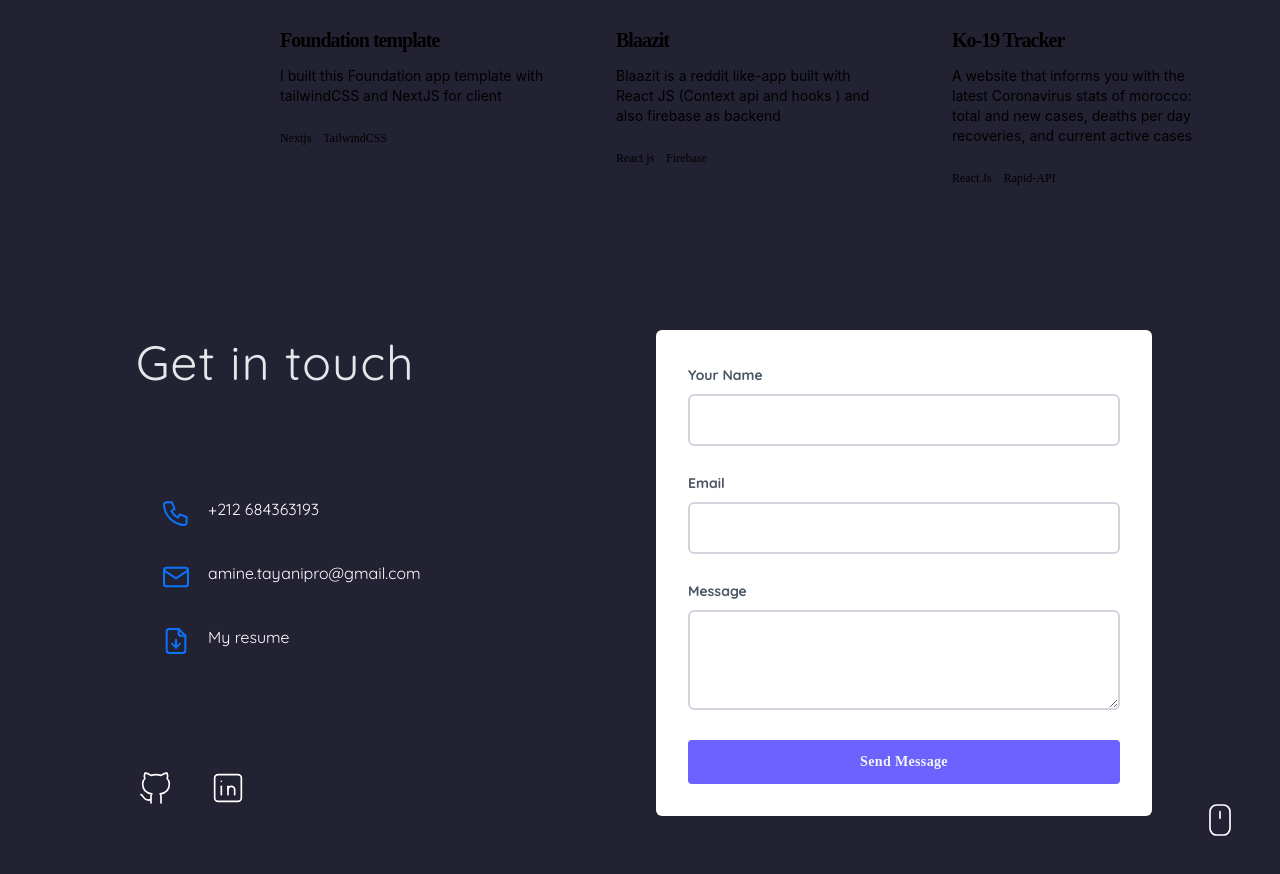
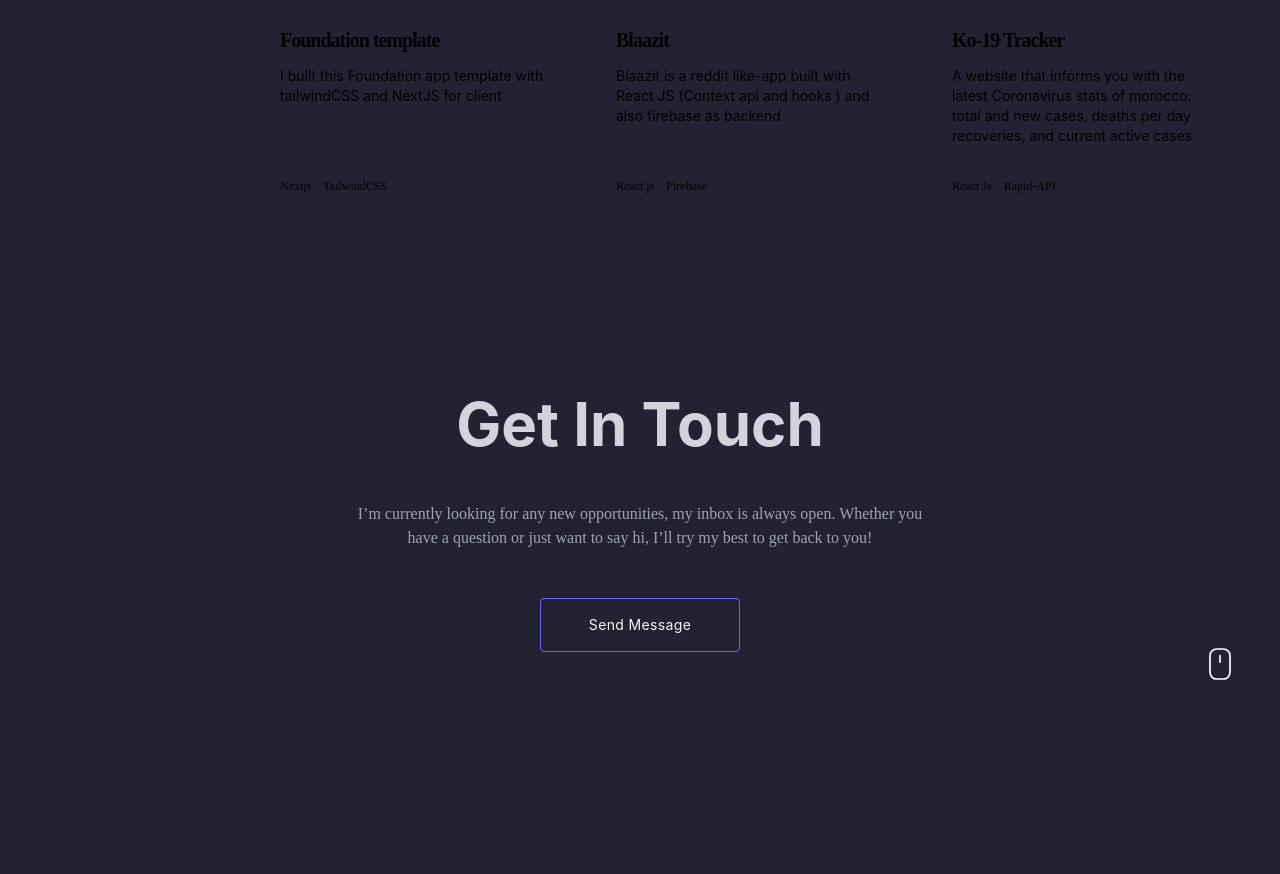
Before and after one commit to amine-tayani/portfolio, a Next.js app: page / in a window 1280 px wide. Shown: the part 2040-2914 px from the top of the page. After the commit the page ends 2764 px from the top, so only its background shows below. Built offline with nearby package versions, Linux system fonts and the light colour scheme; a web font is replaced by a local one.

Commit message:
change contact layout to new design

```diff
--- a/components/Contact.js
+++ b/components/Contact.js
@@ -1,167 +1,43 @@
-import emailjs from "emailjs-com"
+import emailjs from "emailjs-com";
 
 const Contact = () => {
   const sendEmail = (e) => {
-    e.preventDefault()
+    e.preventDefault();
 
     emailjs
-      .sendForm("gmail", "template_p56bhsm", e.target, "user_QdBhYdb5Q7kmNn9RBHRyz")
-      .then(e.target.reset())
-  }
+      .sendForm(
+        "gmail",
+        "template_p56bhsm",
+        e.target,
+        "user_QdBhYdb5Q7kmNn9RBHRyz"
+      )
+      .then(e.target.reset());
+  };
 
   return (
     <div
       id="contact"
-      className="grid max-w-screen-xl grid-cols-1 gap-8 px-8 py-16 mx-auto rounded-lg md:grid-cols-2 md:px-12 lg:px-16 xl:px-32 mt-10"
+      className="max-w-screen-xl px-8 py-16 mx-auto rounded-lg  md:px-12 lg:px-16 xl:px-32 mt-10"
     >
-      <div className="flex flex-col lg:justify-between order-last md:order-first">
-        <div className="p-2 text-center md:text-left">
-          <h2 className="text-4xl tracking-wide lg:text-5xl text-gray-200">Get in touch</h2>
-        </div>
-        <div className="flex flex-col space-y-8 md:p-8 my-8 md:my-0">
-          <div className="flex space-x-4 ">
-            <svg
-              xmlns="http://www.w3.org/2000/svg"
-              className="w-8 h-8"
-              viewBox="0 0 24 24"
-              strokeWidth="1.5"
-              stroke="#0c73fc"
-              fill="none"
-              strokeLinecap="round"
-              strokeLinejoin="round"
-            >
-              <path stroke="none" d="M0 0h24v24H0z" fill="none" />
-              <path d="M5 4h4l2 5l-2.5 1.5a11 11 0 0 0 5 5l1.5 -2.5l5 2v4a2 2 0 0 1 -2 2a16 16 0 0 1 -15 -15a2 2 0 0 1 2 -2" />
-            </svg>
-            <span className="text-white font-medium ">+212 684363193</span>
+      <div className="flex justify-center">
+        <div className="p-2 text-center ">
+          <h2 className=" font-inter font-bold lg:mb-12 mb-14 mt-8 sm:mt-14 text-4xl text-gray-300 sm:text-5xl md:text-6xl">
+            Get In Touch
+          </h2>
+          <div className="w-full max-w-xl">
+            <p className="text-gray-400 font-Jbrains">
+              I’m currently looking for any new opportunities, my inbox is
+              always open. Whether you have a question or just want to say hi,
+              I’ll try my best to get back to you!
+            </p>
           </div>
-          <div className="flex space-x-4">
-            <svg
-              xmlns="http://www.w3.org/2000/svg"
-              viewBox="0 0 24 24"
-              className="w-8 h-8"
-              strokeWidth="1.5"
-              stroke="#0c73fc"
-              fill="none"
-              strokeLinecap="round"
-              strokeLinejoin="round"
-            >
-              <path stroke="none" d="M0 0h24v24H0z" fill="none" />
-              <rect x="3" y="5" width="18" height="14" rx="2" />
-              <polyline points="3 7 12 13 21 7" />
-            </svg>
-            <span className="text-white font-medium">amine.tayanipro@gmail.com</span>
-          </div>
-          <div className="flex space-x-4 ">
-            <svg
-              xmlns="http://www.w3.org/2000/svg"
-              className="w-8 h-8"
-              viewBox="0 0 24 24"
-              strokeWidth="1.5"
-              stroke="#0c73fc"
-              fill="none"
-              strokeLinecap="round"
-              strokeLinejoin="round"
-            >
-              <path stroke="none" d="M0 0h24v24H0z" fill="none" />
-              <path d="M14 3v4a1 1 0 0 0 1 1h4" />
-              <path d="M17 21h-10a2 2 0 0 1 -2 -2v-14a2 2 0 0 1 2 -2h7l5 5v11a2 2 0 0 1 -2 2z" />
-              <line x1="12" y1="11" x2="12" y2="17" /> <polyline points="9 14 12 17 15 14" />
-            </svg>
-            <a href="/pdf/My_resume.pdf" download="resume.pdf">
-              <span className="text-white font-medium ">My resume</span>
-            </a>
-          </div>
-        </div>
-        <div className="flex space-x-4 items-center justify-center lg:justify-start">
-          <a href="https://github.com/amine-tayani/" target="_blank" rel="noopener noreferrer">
-            <svg
-              xmlns="http://www.w3.org/2000/svg"
-              className="w-14 h-14 hover:bg-blue-700 hover:text-white rounded-full p-2 transition ease-in-out duration-400 cursor-pointer"
-              viewBox="0 0 24 24"
-              strokeWidth="1"
-              stroke="#fff"
-              fill="none"
-              strokeLinecap="round"
-              strokeLinejoin="round"
-            >
-              <path stroke="none" d="M0 0h24v24H0z" fill="none" />
-              <path d="M9 19c-4.3 1.4 -4.3 -2.5 -6 -3m12 5v-3.5c0 -1 .1 -1.4 -.5 -2c2.8 -.3 5.5 -1.4 5.5 -6a4.6 4.6 0 0 0 -1.3 -3.2a4.2 4.2 0 0 0 -.1 -3.2s-1.1 -.3 -3.5 1.3a12.3 12.3 0 0 0 -6.2 0c-2.4 -1.6 -3.5 -1.3 -3.5 -1.3a4.2 4.2 0 0 0 -.1 3.2a4.6 4.6 0 0 0 -1.3 3.2c0 4.6 2.7 5.7 5.5 6c-.6 .6 -.6 1.2 -.5 2v3.5" />
-            </svg>
-          </a>
-          <a
-            href="https://www.linkedin.com/in/amine-tayani"
-            target="_blank"
-            rel="noopener noreferrer"
-          >
-            <svg
-              xmlns="http://www.w3.org/2000/svg"
-              className="w-14 h-14 hover:bg-blue-700 hover:text-white rounded-full p-2 transition ease-in-out duration-400 cursor-pointer"
-              viewBox="0 0 24 24"
-              strokeWidth="1"
-              stroke="#fff"
-              fill="none"
-              strokeLinecap="round"
-              strokeLinejoin="round"
-            >
-              <path stroke="none" d="M0 0h24v24H0z" fill="none" />
-              <rect x="4" y="4" width="16" height="16" rx="2" />
-              <line x1="8" y1="11" x2="8" y2="16" />
-              <line x1="8" y1="8" x2="8" y2="8.01" />
-              <line x1="12" y1="16" x2="12" y2="11" />
-              <path d="M16 16v-3a2 2 0 0 0 -4 0" />
-            </svg>
-          </a>
+          <button className="mt-12 py-4 px-12 text-sm tracking-wide font-inter rounded border border-purpley text-gray-100 hover:bg-purpley transition ease-in-out duration-200 focus:outline-none focus:bg-purpley">
+            Send Message
+          </button>
         </div>
       </div>
-      <form className="space-y-6 bg-white p-8 rounded-md" onSubmit={sendEmail}>
-        <div>
-          <label htmlFor="name" className="text-gray-600 text-sm font-semibold">
-            Your Name
-          </label>
-          <input
-            required
-            id="name"
-            name="name"
-            type="text"
-            placeholder=""
-            className="w-full p-3 rounded-md mt-2 border-2 border-gray-300 bg-transparent focus:outline-none focus:border-purpley"
-          />
-        </div>
-        <div>
-          <label htmlFor="email" className="text-gray-600 text-sm font-semibold">
-            Email
-          </label>
-          <input
-            required
-            id="email"
-            name="email"
-            type="email"
-            className="w-full p-3 rounded-md mt-2 border-2 border-gray-300 bg-transparent focus:outline-none focus:border-purpley"
-          />
-        </div>
-        <div>
-          <label htmlFor="message" className="text-gray-600 text-sm font-semibold">
-            Message
-          </label>
-          <textarea
-            required
-            id="message"
-            name="message"
-            rows="3"
-            className="w-full p-3 rounded-md mt-2 border-2 border-gray-300 bg-transparent focus:outline-none focus:border-purpley"
-          ></textarea>
-        </div>
-        <button
-          name="sendMessage"
-          type="submit"
-          className="w-full p-3 text-sm font-semibold font-mont tracking-wide rounded bg-purpley text-gray-100 hover:bg-darkest-gray transition ease-in-out duration-200 focus:outline-none focus:bg-blue-700"
-        >
-          Send Message
-        </button>
-      </form>
     </div>
-  )
-}
+  );
+};
 
-export default Contact
+export default Contact;
--- a/components/Hero.js
+++ b/components/Hero.js
@@ -2,7 +2,7 @@
 
 const Hero = () => {
   return (
-    <div className="flex relative">
+    <div className="flex lg:relative">
       <div className="hidden lg:block absolute mx-20 bottom-0 right-0">
         <HeroiconsSet />
       </div>
--- a/components/Navbar/MenuItem.js
+++ b/components/Navbar/MenuItem.js
@@ -1,4 +1,4 @@
-import { motion } from "framer-motion"
+import { motion } from "framer-motion";
 
 const variants = {
   open: {
@@ -15,7 +15,7 @@
       y: { stiffness: 1000 },
     },
   },
-}
+};
 
 export const MenuItem = ({ link }) => {
   return (
@@ -25,9 +25,9 @@
       whileHover={{ scale: 1.1 }}
       whileTap={{ scale: 0.95 }}
     >
-      <a href="" className="text-gray-100 text-xl font-medium ">
+      <a href="" className="text-xl text-[#ACA9BB] font-Jbrains ">
         {link}
       </a>
     </motion.li>
-  )
-}
+  );
+};
--- a/components/projects/Card.js
+++ b/components/projects/Card.js
@@ -1,7 +1,7 @@
 const Card = ({ project }) => {
   return (
     <div>
-      <div className="p-6 max-w-xs h-72 bg-[#202040] group rounded cursor-pointer transform hover:-translate-y-2 duration-300 ease-in-out">
+      <div className="relative p-6 max-w-xs h-72 bg-[#202040] group rounded cursor-pointer transform hover:-translate-y-2 duration-300 ease-in-out">
         <div className="flex justify-between items-center mb-4">
           <svg
             className="w-10 h-10 cursor-pointer text-purpley "
@@ -61,7 +61,7 @@
         <p class="mb-6 text-[#ACA9BB] font-inter text-sm ">
           {project.Description}
         </p>
-        <div className="flex space-x-3">
+        <div className="flex space-x-3 absolute bottom-0 mb-8">
           {project.Stack.map((t) => {
             return (
               <p className="text-xs font-medium font-Jbrains text-[#79759C]">
--- a/components/projects/Projects.js
+++ b/components/projects/Projects.js
@@ -3,9 +3,9 @@
 
 const Projects = () => {
   return (
-    <div id="projects" className="w-full mt-32 mx-10 lg:mx-64">
+    <div id="projects" className="w-full mt-32 mx-5 lg:mx-64">
       <div className="">
-        <h5 className=" tracking-tighter font-black lg:mb-20 mb-10 mt-8 sm:mt-14 text-3xl text-gray-300 sm:text-3xl">
+        <h5 className=" tracking-tighter font-black lg:mb-20 mb-14 mt-8 sm:mt-14 text-3xl text-gray-300 sm:text-3xl">
           Some Things I've Built
         </h5>
       </div>
--- a/components/projects/data.js
+++ b/components/projects/data.js
@@ -4,7 +4,7 @@
     Stack: ["Next", "React.js", "Express", "Graphql", "Prisma"],
     Title: "Glasnik",
     Description:
-      "Glasnik is a highly interactive full stack web - mobile application that allows users to text voice and video-chat divided into communities each of which has its own members and channels",
+      "Glasnik is a highly interactive full stack web - mobile application that allows users to chat divided into communities each of which has its own members and channels",
     GithubLink: "https://github.com/amine-tayani/CovidMorocco.git",
     Preview: "https://covidmorocco.netlify.app",
   },
```
Also changed, not shown: components/Skills.js (+11 -9 lines).
